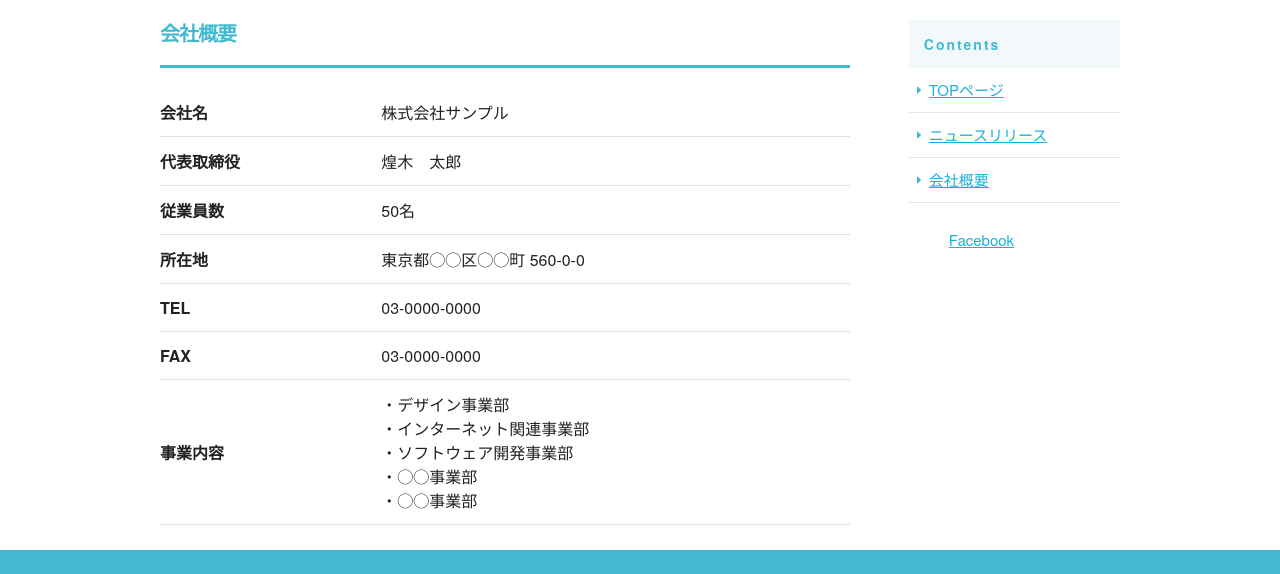
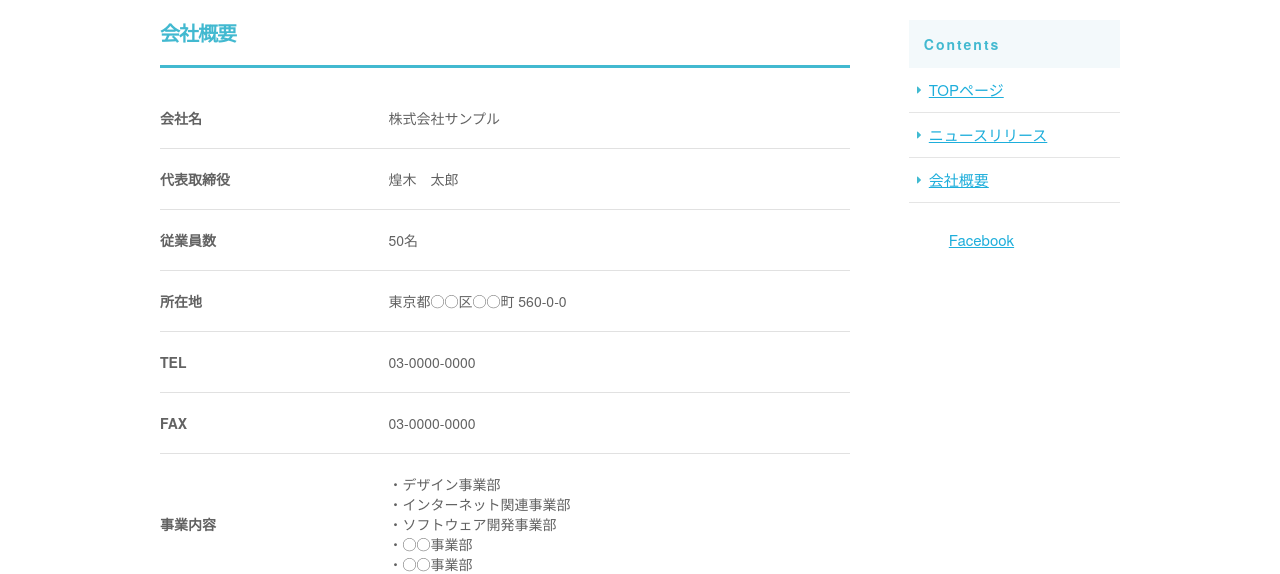
Before and after one commit to y1951511079/corporate-site, a plain HTML site: page company.html in a window 1280 px wide. Shown: the part 273-847 px from the top of the page. Drawn offline with nearby package versions, Linux system fonts and the light colour scheme.

Commit message:
修正2.05

```diff
--- a/company.html
+++ b/company.html
@@ -70,7 +70,7 @@
 <div id="sub_cover">
   <div class="conteiner">
     <div class="row">
-          <h2>COMPANY</h2>
+          <h2>COMPANY INFO</h2>
     </div>
   </div>
 </div>
--- a/css/sample.scss
+++ b/css/sample.scss
@@ -583,3 +583,15 @@ h1{
 @media screen and (max-width: 549px){
 .pc_sidemenu { display: none;}
 }
+
+#contents #main {
+  th, td {
+    padding: 20px 0;
+    color: #626262;
+    font-size: 14px;
+    font-size: 1.4rem;
+  }
+  th {
+    padding-right: 20px;
+  }
+}
```
Also changed, not shown: css/sample.css, 1 other file.
